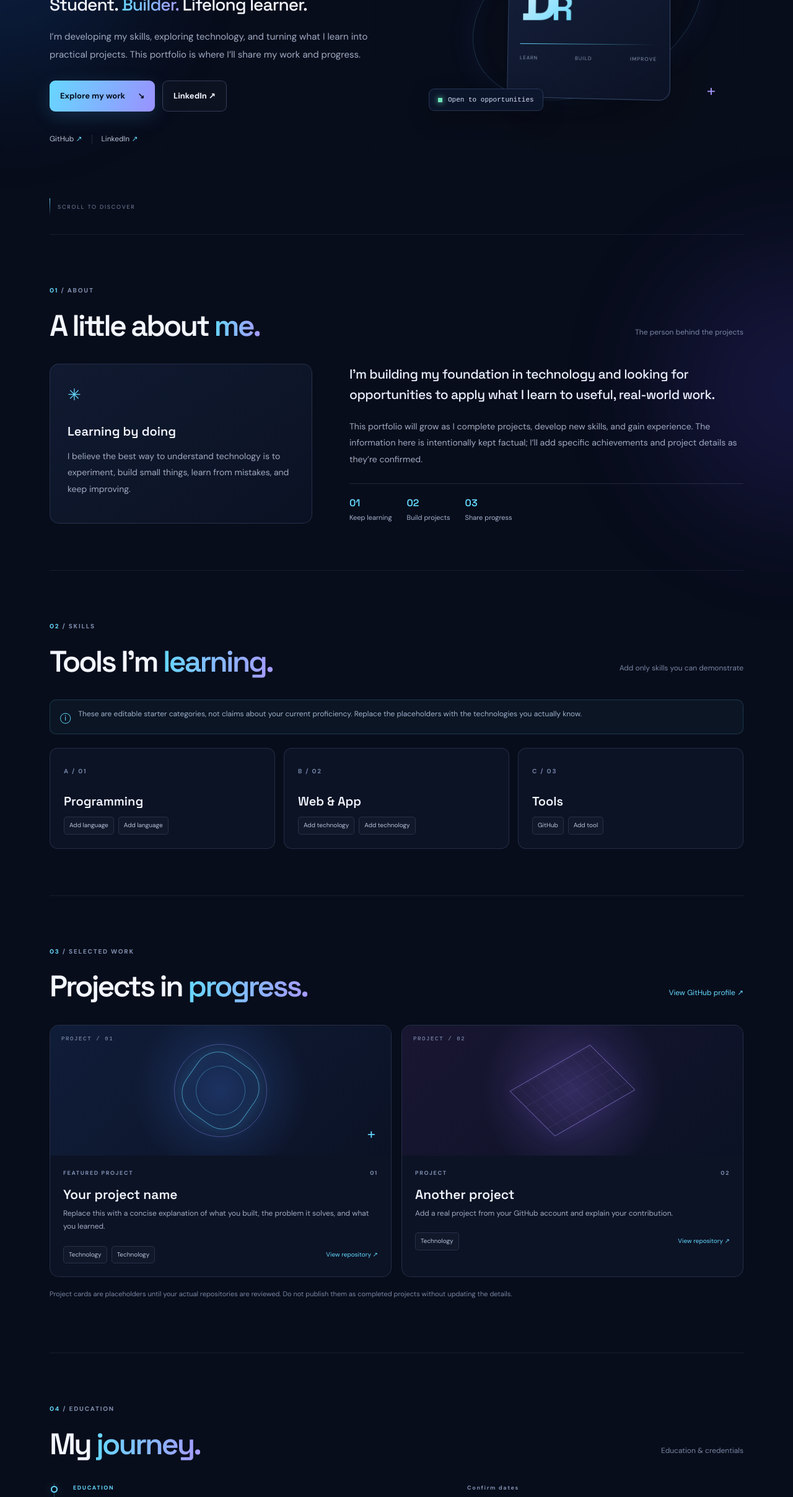
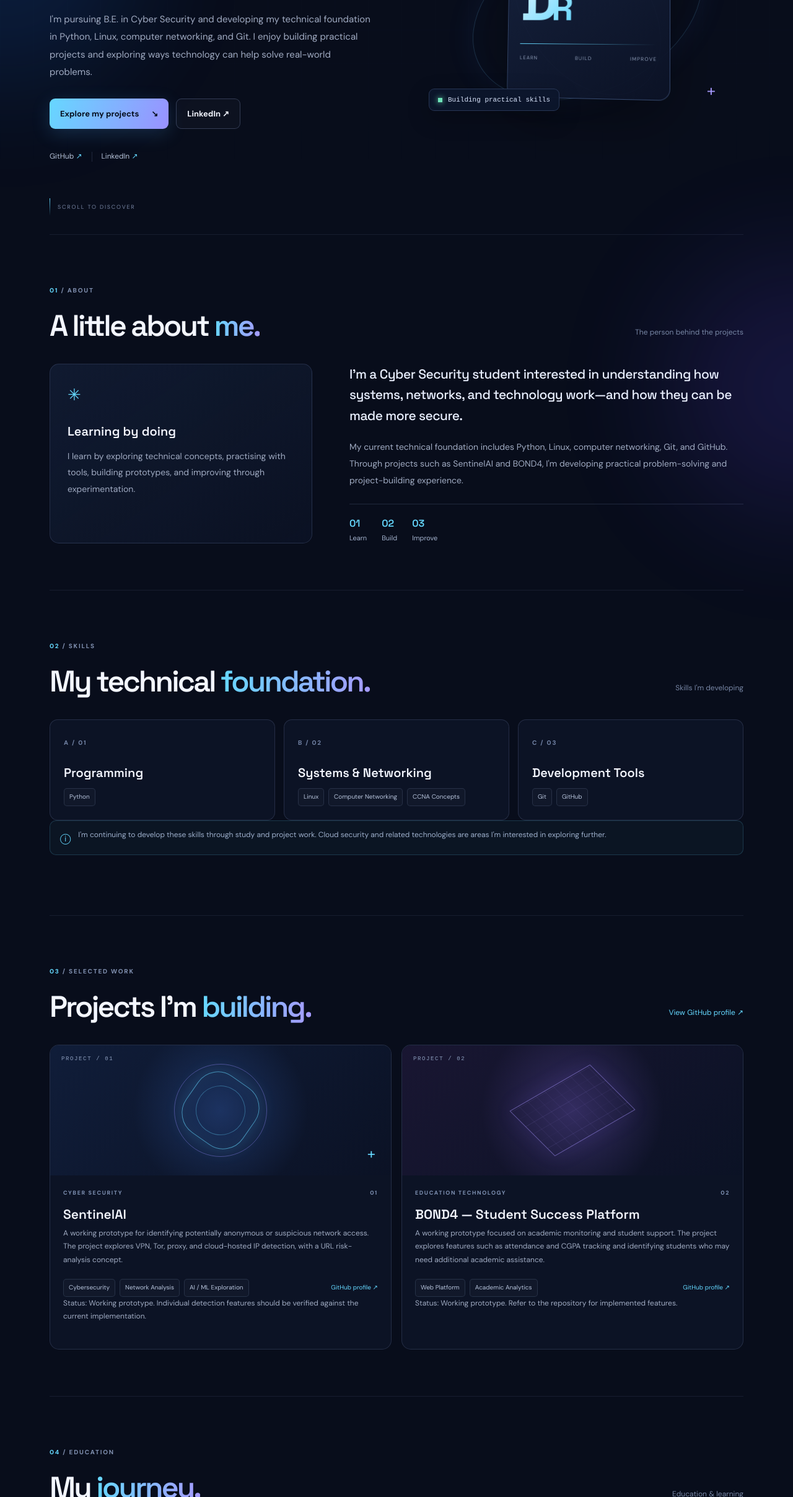
Before and after one commit to dhanushmr567-cell/dhanush-portfolio, a plain HTML site: page index.html in a window 1280 px wide. Shown: the part 384-2800 px from the top of the page at 62% size. Drawn offline with Linux system fonts and the light colour scheme.

Commit message:
Revise portfolio content and structure
Updated portfolio details including description and title to reflect current focus on Cyber Security. Adjusted layout and content for improved clarity and organization.

```diff
--- a/index.html
+++ b/index.html
@@ -1,133 +1,270 @@
-<!DOCTYPE html>
-<html lang="en">
+<!DOCTYPE html><html lang="en">
 <head>
   <meta charset="UTF-8" />
   <meta name="viewport" content="width=device-width, initial-scale=1.0" />
   <meta name="theme-color" content="#080d1b" />
-  <meta name="description" content="Dhanush Raji's personal portfolio — education, skills, projects, and contact information." />
-  <title>Dhanush Raji | Portfolio</title>
-  <link rel="preconnect" href="https://fonts.googleapis.com">
+  <meta name="description" content="Dhanush Raji — B.E. Cyber Security student interested in Python, Linux, networking, and practical cybersecurity projects." />
+  <title>Dhanush Raji | Cyber Security Portfolio</title>  <link rel="preconnect" href="https://fonts.googleapis.com">
   <link rel="preconnect" href="https://fonts.gstatic.com" crossorigin>
   <link href="https://fonts.googleapis.com/css2?family=DM+Sans:wght@400;500;600;700&family=Space+Grotesk:wght@400;500;600;700&display=swap" rel="stylesheet">
   <link rel="stylesheet" href="style.css" />
 </head>
 <body>
   <div class="ambient ambient-one"></div>
-  <div class="ambient ambient-two"></div>
-  <header class="site-header">
-    <a class="brand" href="#home" aria-label="Dhanush Raji home"><span class="brand-mark">D</span><span>Dhanush<span class="brand-dot">.</span></span></a>
-    <button class="menu-toggle" aria-label="Toggle navigation" aria-expanded="false">☰</button>
+  <div class="ambient ambient-two"></div>  <header class="site-header">
+    <a class="brand" href="#home" aria-label="Dhanush Raji home">
+      <span class="brand-mark">D</span>
+      <span>Dhanush<span class="brand-dot">.</span></span>
+    </a><button class="menu-toggle" aria-label="Toggle navigation" aria-expanded="false">☰</button>
+
 <nav class="nav" aria-label="Main navigation">
-      <a href="#about">About</a><a href="#skills">Skills</a><a href="#projects">Projects</a><a href="#education">Education</a><a class="nav-contact" href="#contact">Contact ↗</a>
+  <a href="#about">About</a>
+  <a href="#skills">Skills</a>
+  <a href="#projects">Projects</a>
+  <a href="#education">Education</a>
+  <a class="nav-contact" href="#contact">Contact ↗</a>
 </nav>
-  </header>
 
-  <main>
+  </header>  <main>
     <section class="hero section-wrap" id="home">
       <div class="hero-copy">
-        <div class="eyebrow"><span class="status-dot"></span> PORTFOLIO / 2026</div>
-        <p class="intro-line">Hello, I'm</p>
+        <div class="eyebrow"><span class="status-dot"></span> CYBER SECURITY / PORTFOLIO</div>    <p class="intro-line">Hello, I'm</p>
+
     <h1>Dhanush <span>Raji</span><i class="cursor">_</i></h1>
-        <h2>Student. <span class="gradient-text">Builder.</span> Lifelong learner.</h2>
-        <p class="hero-description">I’m developing my skills, exploring technology, and turning what I learn into practical projects. This portfolio is where I’ll share my work and progress.</p>
+
+    <h2>Cyber Security Student. <span class="gradient-text">Project Builder.</span></h2>
+
+    <p class="hero-description">
+      I'm pursuing B.E. in Cyber Security and developing my technical foundation in Python,
+      Linux, computer networking, and Git. I enjoy building practical projects and exploring
+      ways technology can help solve real-world problems.
+    </p>
+
     <div class="hero-actions">
-          <a class="button button-primary" href="#projects">Explore my work <span>↘</span></a>
-          <a class="button button-secondary" href="https://www.linkedin.com/in/dhanush-raji-119218333/" target="_blank" rel="noreferrer">LinkedIn ↗</a>
+      <a class="button button-primary" href="#projects">Explore my projects <span>↘</span></a>
+      <a class="button button-secondary" href="https://www.linkedin.com/in/dhanush-raji-119218333/" target="_blank" rel="noopener noreferrer">LinkedIn ↗</a>
     </div>
+
     <div class="social-row">
-          <a href="https://github.com/dhanushmr567-cell" target="_blank" rel="noreferrer">GitHub <span>↗</span></a>
+      <a href="https://github.com/dhanushmr567-cell" target="_blank" rel="noopener noreferrer">GitHub <span>↗</span></a>
       <span class="social-divider"></span>
-          <a href="https://www.linkedin.com/in/dhanush-raji-119218333/" target="_blank" rel="noreferrer">LinkedIn <span>↗</span></a>
+      <a href="https://www.linkedin.com/in/dhanush-raji-119218333/" target="_blank" rel="noopener noreferrer">LinkedIn <span>↗</span></a>
     </div>
   </div>
+
   <div class="hero-art" aria-label="Abstract decorative technology graphic">
-        <div class="orbit orbit-outer"></div><div class="orbit orbit-inner"></div>
+    <div class="orbit orbit-outer"></div>
+    <div class="orbit orbit-inner"></div>
+
     <div class="core-card">
-          <div class="core-top"><span>PERSONAL PROFILE</span><span class="live-indicator">●</span></div>
+      <div class="core-top"><span>CYBER SECURITY</span><span class="live-indicator">●</span></div>
       <div class="monogram">D<span>R</span></div>
       <div class="core-line"></div>
       <div class="core-bottom"><span>LEARN</span><span>BUILD</span><span>IMPROVE</span></div>
     </div>
+
     <div class="floating-tag tag-top">curiosity.exe <span>↗</span></div>
-        <div class="floating-tag tag-bottom"><span class="tiny-square"></span> Open to opportunities</div>
-        <div class="spark spark-one">✳</div><div class="spark spark-two">+</div>
+    <div class="floating-tag tag-bottom"><span class="tiny-square"></span> Building practical skills</div>
+    <div class="spark spark-one">✳</div>
+    <div class="spark spark-two">+</div>
   </div>
+
   <a class="scroll-cue" href="#about"><span class="scroll-line"></span> SCROLL TO DISCOVER</a>
 </section>
 
 <section class="section-wrap section-block" id="about">
   <div class="section-label"><span>01</span> / ABOUT</div>
+
   <div class="section-heading-row">
     <h2>A little about <span class="gradient-text">me.</span></h2>
     <p class="section-aside">The person behind the projects</p>
   </div>
+
   <div class="about-grid">
     <div class="about-card glass-card">
       <div class="card-icon">✳</div>
       <h3>Learning by doing</h3>
-          <p>I believe the best way to understand technology is to experiment, build small things, learn from mistakes, and keep improving.</p>
+      <p>I learn by exploring technical concepts, practising with tools, building prototypes, and improving through experimentation.</p>
     </div>
+
     <div class="about-text">
-          <p class="large-copy">I'm building my foundation in technology and looking for opportunities to apply what I learn to useful, real-world work.</p>
-          <p>This portfolio will grow as I complete projects, develop new skills, and gain experience. The information here is intentionally kept factual; I’ll add specific achievements and project details as they’re confirmed.</p>
-          <div class="mini-facts"><div><span class="fact-number">01</span><span>Keep learning</span></div><div><span class="fact-number">02</span><span>Build projects</span></div><div><span class="fact-number">03</span><span>Share progress</span></div></div>
+      <p class="large-copy">
+        I'm a Cyber Security student interested in understanding how systems, networks,
+        and technology work—and how they can be made more secure.
+      </p>
+
+      <p>
+        My current technical foundation includes Python, Linux, computer networking,
+        Git, and GitHub. Through projects such as SentinelAI and BOND4, I'm developing
+        practical problem-solving and project-building experience.
+      </p>
+
+      <div class="mini-facts">
+        <div><span class="fact-number">01</span><span>Learn</span></div>
+        <div><span class="fact-number">02</span><span>Build</span></div>
+        <div><span class="fact-number">03</span><span>Improve</span></div>
+      </div>
     </div>
   </div>
 </section>
 
 <section class="section-wrap section-block" id="skills">
   <div class="section-label"><span>02</span> / SKILLS</div>
+
   <div class="section-heading-row">
-        <h2>Tools I'm <span class="gradient-text">learning.</span></h2>
-        <p class="section-aside">Add only skills you can demonstrate</p>
+    <h2>My technical <span class="gradient-text">foundation.</span></h2>
+    <p class="section-aside">Skills I'm developing</p>
   </div>
-      <div class="notice"><span>ⓘ</span><p>These are editable starter categories, not claims about your current proficiency. Replace the placeholders with the technologies you actually know.</p></div>
+
   <div class="skill-grid">
-        <article class="skill-card"><span class="skill-index">A / 01</span><h3>Programming</h3><div class="skill-tags"><span>Add language</span><span>Add language</span></div></article>
-        <article class="skill-card"><span class="skill-index">B / 02</span><h3>Web & App</h3><div class="skill-tags"><span>Add technology</span><span>Add technology</span></div></article>
-        <article class="skill-card"><span class="skill-index">C / 03</span><h3>Tools</h3><div class="skill-tags"><span>GitHub</span><span>Add tool</span></div></article>
+    <article class="skill-card">
+      <span class="skill-index">A / 01</span>
+      <h3>Programming</h3>
+      <div class="skill-tags">
+        <span>Python</span>
+      </div>
+    </article>
+
+    <article class="skill-card">
+      <span class="skill-index">B / 02</span>
+      <h3>Systems & Networking</h3>
+      <div class="skill-tags">
+        <span>Linux</span>
+        <span>Computer Networking</span>
+        <span>CCNA Concepts</span>
+      </div>
+    </article>
+
+    <article class="skill-card">
+      <span class="skill-index">C / 03</span>
+      <h3>Development Tools</h3>
+      <div class="skill-tags">
+        <span>Git</span>
+        <span>GitHub</span>
+      </div>
+    </article>
+  </div>
+
+  <div class="notice">
+    <span>ⓘ</span>
+    <p>I'm continuing to develop these skills through study and project work. Cloud security and related technologies are areas I'm interested in exploring further.</p>
   </div>
 </section>
 
 <section class="section-wrap section-block" id="projects">
   <div class="section-label"><span>03</span> / SELECTED WORK</div>
+
   <div class="section-heading-row">
-        <h2>Projects in <span class="gradient-text">progress.</span></h2>
-        <a class="text-link" href="https://github.com/dhanushmr567-cell" target="_blank" rel="noreferrer">View GitHub profile ↗</a>
+    <h2>Projects I'm <span class="gradient-text">building.</span></h2>
+    <a class="text-link" href="https://github.com/dhanushmr567-cell" target="_blank" rel="noopener noreferrer">View GitHub profile ↗</a>
   </div>
+
   <div class="project-grid">
     <article class="project-card project-featured">
-          <div class="project-visual visual-one"><span class="visual-orb"></span><span class="visual-label">PROJECT / 01</span><span class="visual-cross">+</span></div>
-          <div class="project-info"><div class="project-meta"><span>FEATURED PROJECT</span><span>01</span></div><h3>Your project name</h3><p>Replace this with a concise explanation of what you built, the problem it solves, and what you learned.</p><div class="project-footer"><div class="skill-tags"><span>Technology</span><span>Technology</span></div><a href="https://github.com/dhanushmr567-cell" target="_blank" rel="noreferrer" aria-label="View project repository">View repository ↗</a></div></div>
+      <div class="project-visual visual-one">
+        <span class="visual-orb"></span>
+        <span class="visual-label">PROJECT / 01</span>
+        <span class="visual-cross">+</span>
+      </div>
+
+      <div class="project-info">
+        <div class="project-meta"><span>CYBER SECURITY</span><span>01</span></div>
+        <h3>SentinelAI</h3>
+        <p>
+          A working prototype for identifying potentially anonymous or suspicious network
+          access. The project explores VPN, Tor, proxy, and cloud-hosted IP detection,
+          with a URL risk-analysis concept.
+        </p>
+        <div class="project-footer">
+          <div class="skill-tags">
+            <span>Cybersecurity</span>
+            <span>Network Analysis</span>
+            <span>AI / ML Exploration</span>
+          </div>
+          <a href="https://github.com/dhanushmr567-cell" target="_blank" rel="noopener noreferrer" aria-label="Find SentinelAI on GitHub">GitHub profile ↗</a>
+        </div>
+        <p class="small-note">Status: Working prototype. Individual detection features should be verified against the current implementation.</p>
+      </div>
     </article>
+
     <article class="project-card">
-          <div class="project-visual visual-two"><div class="wireframe"></div><span class="visual-label">PROJECT / 02</span></div>
-          <div class="project-info"><div class="project-meta"><span>PROJECT</span><span>02</span></div><h3>Another project</h3><p>Add a real project from your GitHub account and explain your contribution.</p><div class="project-footer"><div class="skill-tags"><span>Technology</span></div><a href="https://github.com/dhanushmr567-cell" target="_blank" rel="noreferrer">View repository ↗</a></div></div>
+      <div class="project-visual visual-two">
+        <div class="wireframe"></div>
+        <span class="visual-label">PROJECT / 02</span>
+      </div>
+
+      <div class="project-info">
+        <div class="project-meta"><span>EDUCATION TECHNOLOGY</span><span>02</span></div>
+        <h3>BOND4 — Student Success Platform</h3>
+        <p>
+          A working prototype focused on academic monitoring and student support.
+          The project explores features such as attendance and CGPA tracking and
+          identifying students who may need additional academic assistance.
+        </p>
+        <div class="project-footer">
+          <div class="skill-tags">
+            <span>Web Platform</span>
+            <span>Academic Analytics</span>
+          </div>
+          <a href="https://github.com/dhanushmr567-cell" target="_blank" rel="noopener noreferrer">GitHub profile ↗</a>
+        </div>
+        <p class="small-note">Status: Working prototype. Refer to the repository for implemented features.</p>
+      </div>
     </article>
   </div>
-      <p class="small-note">Project cards are placeholders until your actual repositories are reviewed. Do not publish them as completed projects without updating the details.</p>
 </section>
 
 <section class="section-wrap section-block" id="education">
   <div class="section-label"><span>04</span> / EDUCATION</div>
-      <div class="section-heading-row"><h2>My <span class="gradient-text">journey.</span></h2><p class="section-aside">Education & credentials</p></div>
+
+  <div class="section-heading-row">
+    <h2>My <span class="gradient-text">journey.</span></h2>
+    <p class="section-aside">Education & learning</p>
+  </div>
+
   <div class="timeline">
-        <div class="timeline-item"><span class="timeline-marker"></span><div><div class="timeline-meta"><span>EDUCATION</span><span>Confirm dates</span></div><h3>Add your degree / course</h3><p>Add your college name, course, expected graduation year, and any relevant focus areas.</p></div></div>
-        <div class="timeline-item"><span class="timeline-marker"></span><div><div class="timeline-meta"><span>CERTIFICATIONS</span><span>As earned</span></div><h3>Add verified certifications</h3><p>Include the certificate title, issuing organization, year, and credential link where available.</p></div></div>
+    <div class="timeline-item">
+      <span class="timeline-marker"></span>
+      <div>
+        <div class="timeline-meta"><span>EDUCATION</span><span>2024–2028</span></div>
+        <h3>B.E. in Cyber Security</h3>
+        <p>Paavai Engineering College</p>
+        <p>Developing a foundation in cybersecurity, computer networking, operating systems, and programming.</p>
+      </div>
+    </div>
+
+    <div class="timeline-item">
+      <span class="timeline-marker"></span>
+      <div>
+        <div class="timeline-meta"><span>CLOUD LEARNING</span><span>MICROSOFT AZURE</span></div>
+        <h3>Microsoft Azure Learning Badges</h3>
+        <p>Cloud technology learning and skills development. Add the exact completed badge names and links to make each achievement verifiable.</p>
+      </div>
+    </div>
   </div>
 </section>
 
 <section class="contact-section" id="contact">
   <div class="section-wrap contact-inner">
     <div class="section-label"><span>05</span> / CONTACT</div>
+
     <h2>Let's build something<br><span class="gradient-text">worth sharing.</span></h2>
-        <p>Have an opportunity, project idea, or a reason to connect? Reach out through LinkedIn or GitHub.</p>
-        <div class="hero-actions"><a class="button button-primary" href="https://www.linkedin.com/in/dhanush-raji-119218333/" target="_blank" rel="noreferrer">Connect on LinkedIn ↗</a><a class="button button-secondary" href="https://github.com/dhanushmr567-cell" target="_blank" rel="noreferrer">Visit GitHub ↗</a></div>
+
+    <p>
+      I'm interested in learning, collaborating on technology projects, and exploring
+      opportunities to gain practical experience.
+    </p>
+
+    <div class="hero-actions">
+      <a class="button button-primary" href="https://www.linkedin.com/in/dhanush-raji-119218333/" target="_blank" rel="noopener noreferrer">Connect on LinkedIn ↗</a>
+      <a class="button button-secondary" href="https://github.com/dhanushmr567-cell" target="_blank" rel="noopener noreferrer">Visit GitHub ↗</a>
+    </div>
   </div>
 </section>
-  </main>
 
-  <footer class="site-footer"><a class="brand" href="#home"><span class="brand-mark">D</span><span>Dhanush<span class="brand-dot">.</span></span></a><p>Designed to grow with the work.</p><span>© <span id="year"></span> Dhanush Raji</span></footer>
-  <script src="script.js"></script>
-</body>
+  </main>  <footer class="site-footer">
+    <a class="brand" href="#home"><span class="brand-mark">D</span><span>Dhanush<span class="brand-dot">.</span></span></a>
+    <p>Learn. Build. Improve.</p>
+    <span>© <span id="year"></span> Dhanush Raji</span>
+  </footer>  <script src="script.js"></script></body>
                                      </html>
```
Lines whose indentation alone changed are shown as unchanged.
